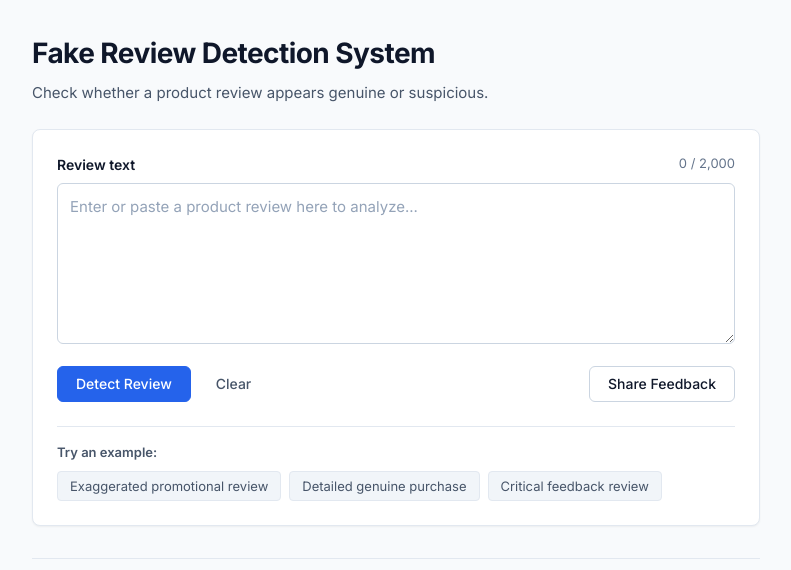
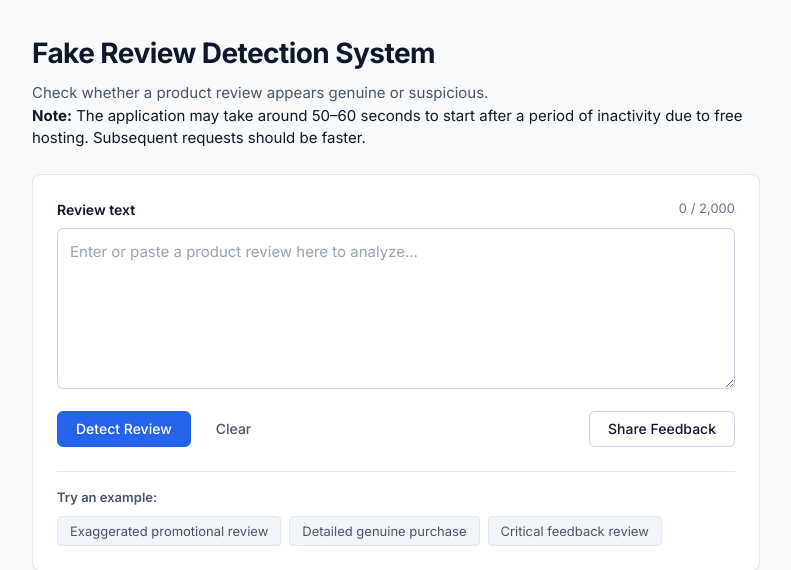
Before and after one commit to nirbhaysinghrajput/Fake-Review-Detection-System, a Flask app: page / in a window 1280 px wide. Shown: the part 56-626 px from the top of the page, without its empty margins (244-1035 px from the left). Run offline with Flask 3, Linux system fonts and the light colour scheme.

Commit message:
Update index.html

```diff
--- a/templates/index.html
+++ b/templates/index.html
@@ -48,6 +48,13 @@
     <header class="page-header">
       <h1 class="page-title">Fake Review Detection System</h1>
       <p class="page-subtitle">Check whether a product review appears genuine or suspicious.</p>
+
+      <p class="hosting-notice">
+        <strong>Note:</strong> The application may take around 50–60 seconds
+        to start after a period of inactivity due to free hosting.
+        Subsequent requests should be faster.
+      </p>
+
     </header>
 
     <!-- Error Alert Box -->
```
